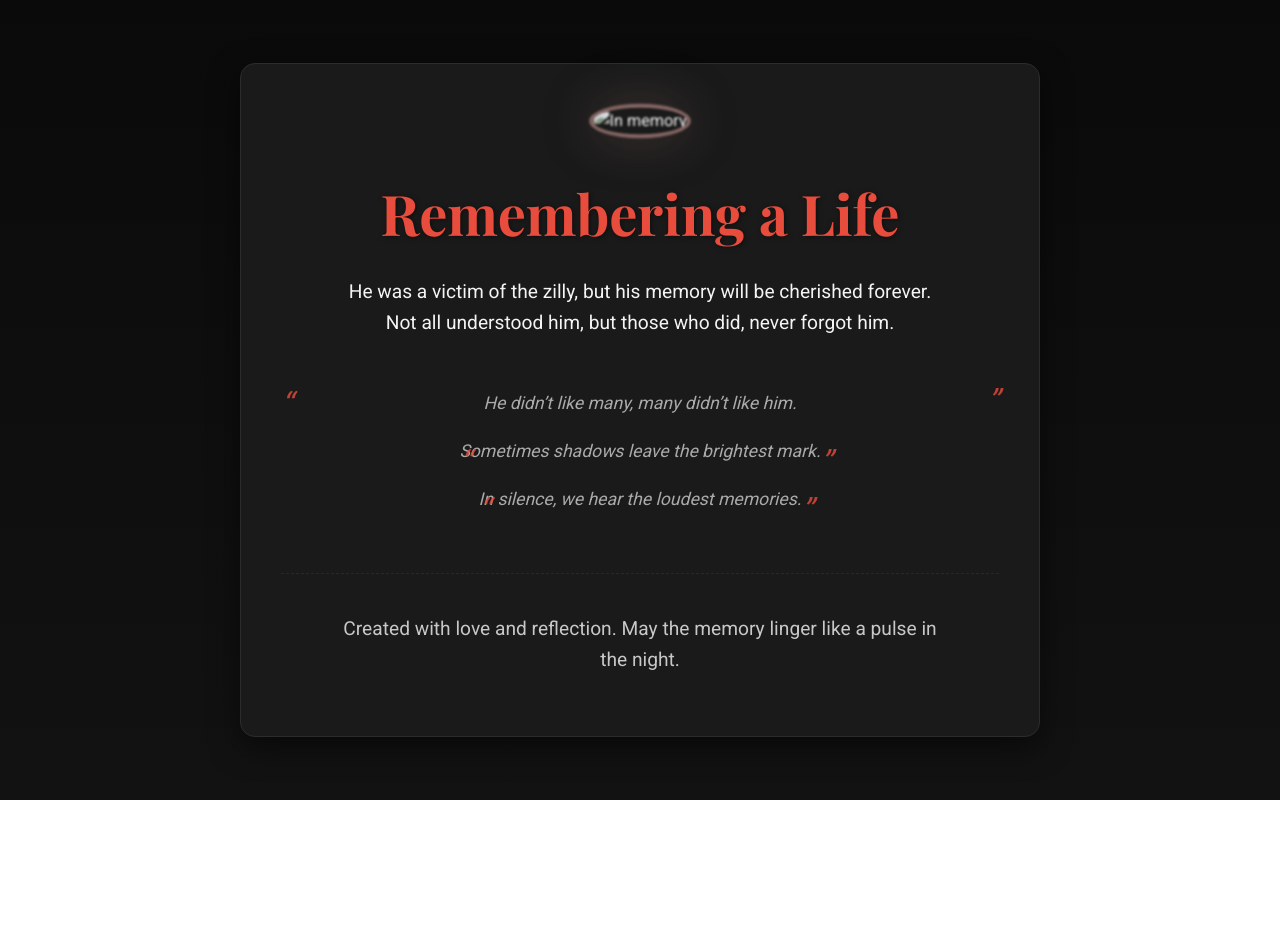
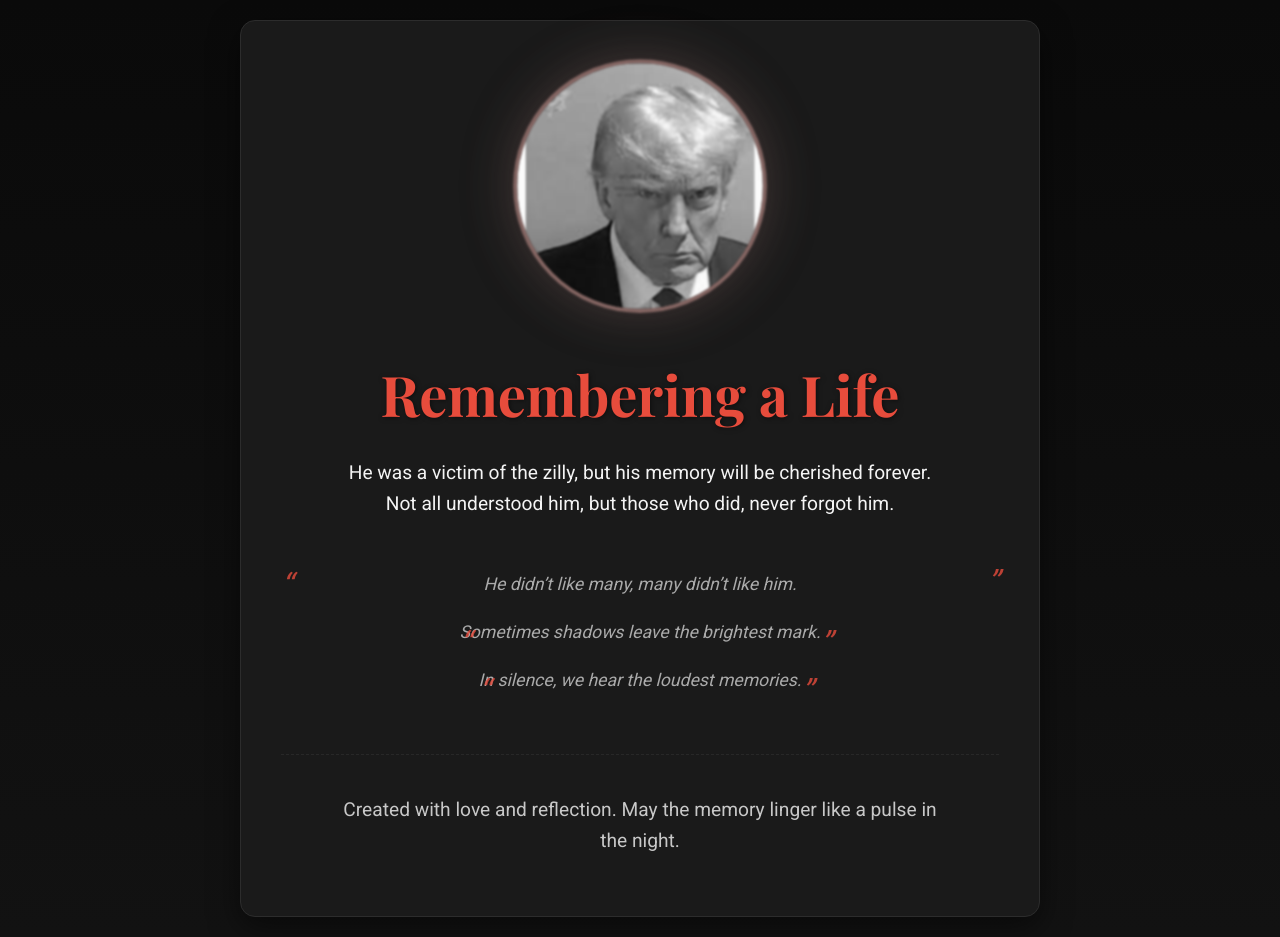
Before and after one commit to J0NxSN0W/RIPUNC, a plain HTML site: page index.html in a window 1280 px wide. Before the commit the page ends 800 px from the top, so only its background shows below. Drawn offline with nearby package versions, Linux system fonts and the light colour scheme.

Commit message:
Update index.html

```diff
--- a/index.html
+++ b/index.html
@@ -147,7 +147,8 @@
 
 <main class="container">
     <div class="hero">
-        <img src="functional.png" alt="In memory">
+<img src="IMG_2915.jpeg" alt="In memory">
+
     </div>
     <h1>Remembering a Life</h1>
     <p>He was a victim of the zilly, but his memory will be cherished forever. Not all understood him, but those who did, never forgot him.</p>
```
